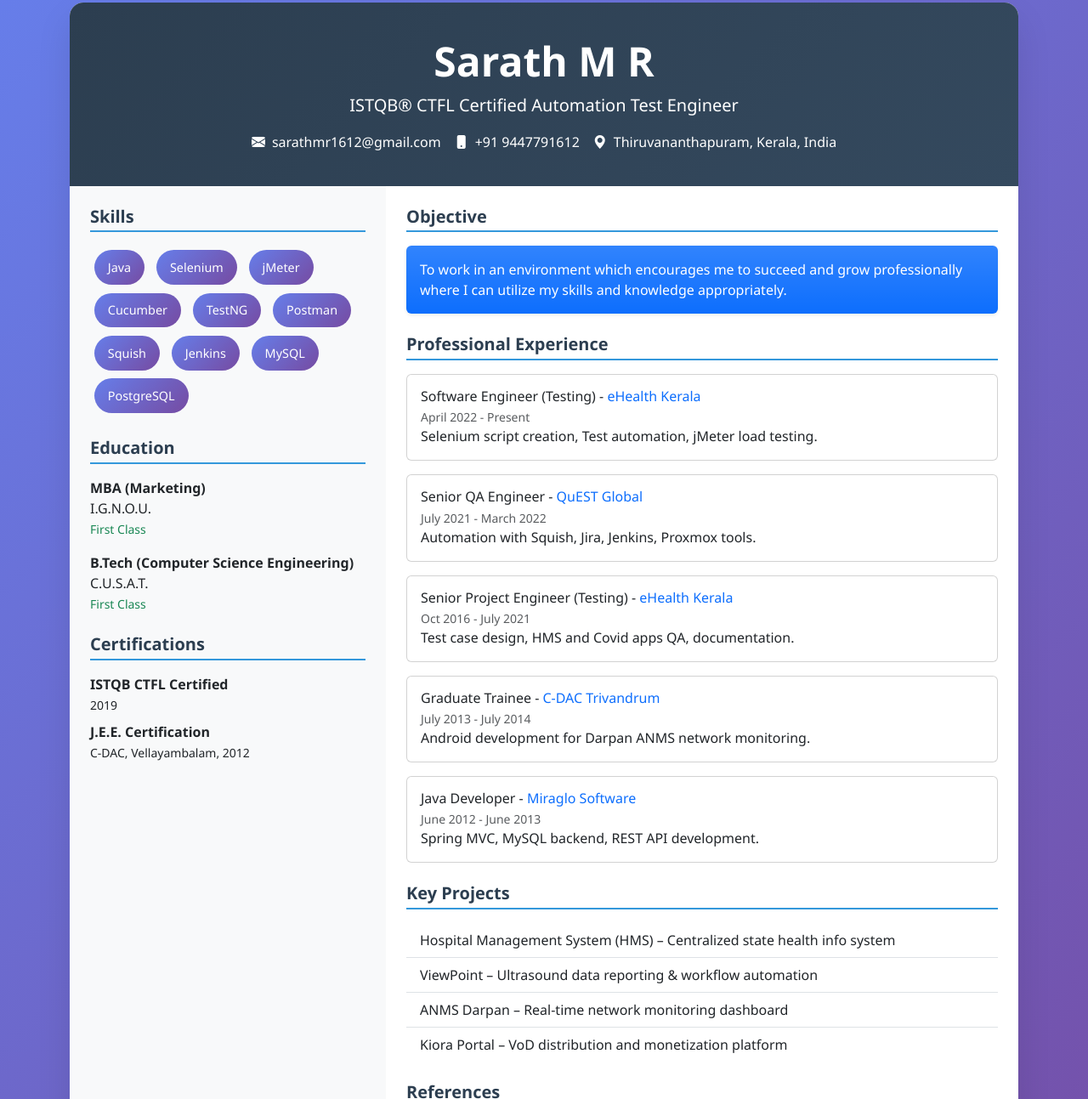
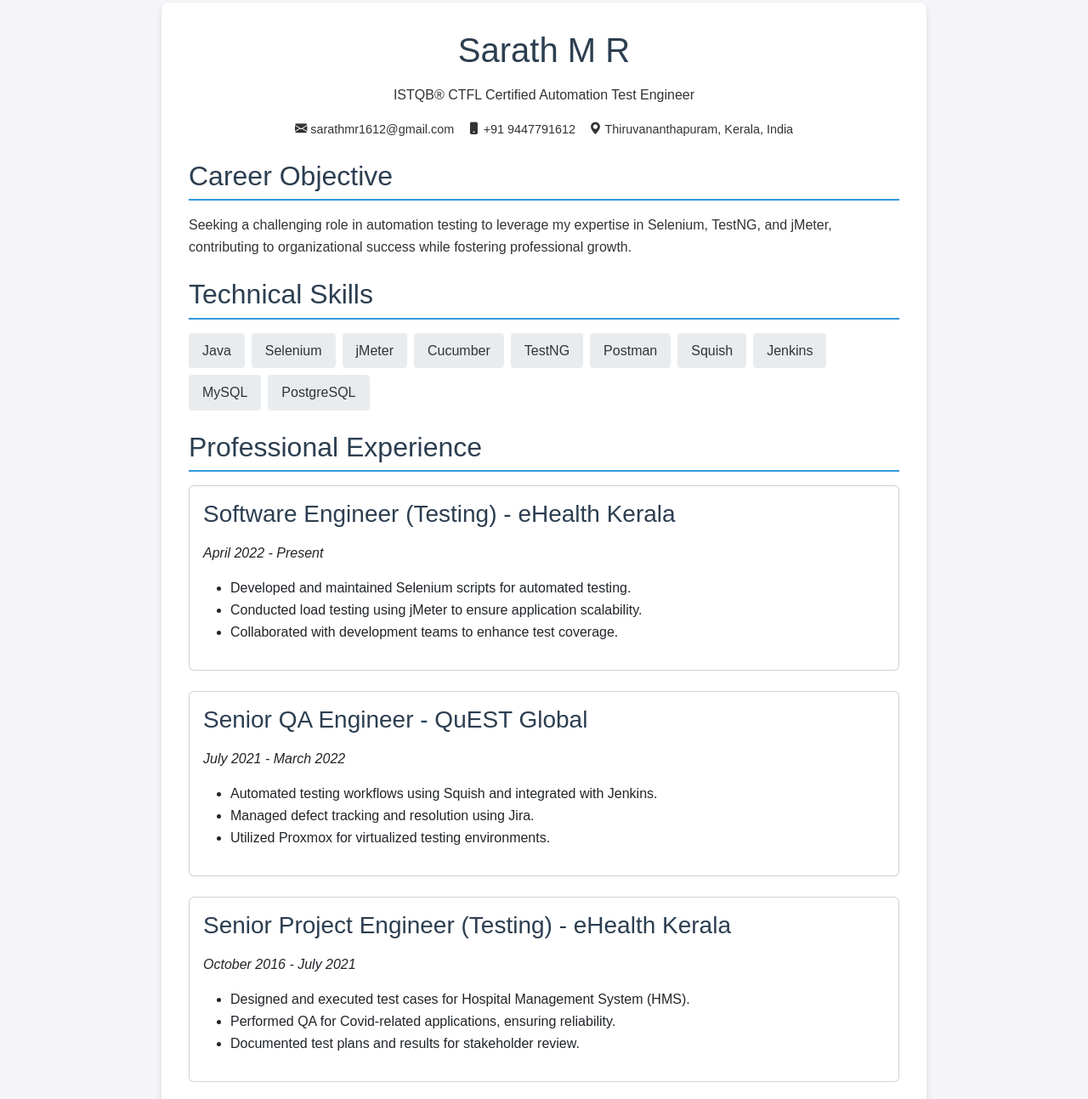
Before and after one commit to sarath1989mr/resume, a plain HTML site: page index.html in a window 1280 px wide. Shown: the part 29-1322 px from the top of the page at 85% size. Drawn offline with nearby package versions, Linux system fonts and the light colour scheme.

Commit message:
Update index.html
latest

```diff
--- a/index.html
+++ b/index.html
@@ -3,204 +3,204 @@
 <head>
   <meta charset="UTF-8" />
   <meta name="viewport" content="width=device-width, initial-scale=1.0" />
-  <title>Sarath M R - Automation Test Engineer</title>
-
+  <title>Sarath M R - Automation Test Engineer Resume</title>
   <!-- Bootstrap CSS -->
   <link href="https://cdn.jsdelivr.net/npm/bootstrap@5.3.3/dist/css/bootstrap.min.css" rel="stylesheet">
   <!-- Bootstrap Icons -->
   <link href="https://cdn.jsdelivr.net/npm/bootstrap-icons@1.10.5/font/bootstrap-icons.css" rel="stylesheet">
-
   <style>
     body {
-      background: linear-gradient(135deg, #667eea, #764ba2);
-      font-family: 'Segoe UI', Tahoma, Geneva, Verdana, sans-serif;
+      font-family: 'Arial', sans-serif;
+      background-color: #f4f4f9;
+      color: #333;
+      line-height: 1.6;
     }
-    .resume-card {
+    .resume-container {
+      max-width: 900px;
+      margin: 2rem auto;
       background: #fff;
-      border-radius: 1rem;
-      box-shadow: 0 20px 40px rgba(0, 0, 0, 0.1);
-      margin-top: 2rem;
-      overflow: hidden;
+      padding: 2rem;
+      border-radius: 0.5rem;
+      box-shadow: 0 4px 8px rgba(0, 0, 0, 0.1);
     }
-    .header {
-      background: linear-gradient(135deg, #2c3e50, #34495e);
-      color: #fff;
-      padding: 2.5rem;
-      text-align: center;
+    h1, h2, h3 {
+      color: #2c3e50;
+      margin-bottom: 1rem;
     }
-    .section-title {
+    h2 {
       border-bottom: 2px solid #3498db;
-      padding-bottom: 0.3rem;
+      padding-bottom: 0.5rem;
+    }
+    .contact-info {
+      font-size: 0.9rem;
       margin-bottom: 1rem;
-      font-weight: 600;
-      color: #2c3e50;
     }
-    .badge-skill {
-      background: linear-gradient(135deg, #667eea, #764ba2);
-      color: white;
-      padding: 0.6rem 1rem;
-      border-radius: 50rem;
-      font-size: 0.9rem;
-      margin: 0.3rem;
-      display: inline-block;
+    .skills-list {
+      list-style: none;
+      padding: 0;
+      display: flex;
+      flex-wrap: wrap;
+      gap: 0.5rem;
+    }
+    .skills-list li {
+      background: #e9ecef;
+      padding: 0.5rem 1rem;
+      border-radius: 0.25rem;
+    }
+    .experience-item, .education-item, .certification-item {
+      margin-bottom: 1.5rem;
     }
     .card-hover:hover {
-      transform: translateY(-5px);
-      transition: all 0.3s ease;
-      box-shadow: 0 15px 30px rgba(0,0,0,0.1);
+      transform: translateY(-3px);
+      transition: all 0.2s ease;
+      box-shadow: 0 6px 12px rgba(0, 0, 0, 0.1);
     }
   </style>
 </head>
 <body>
+  <div class="container resume-container">
+    <!-- Header -->
+    <header class="text-center mb-4">
+      <h1>Sarath M R</h1>
+      <p>ISTQB® CTFL Certified Automation Test Engineer</p>
+      <div class="contact-info d-flex justify-content-center flex-wrap gap-3">
+        <span><i class="bi bi-envelope-fill me-1"></i>sarathmr1612@gmail.com</span>
+        <span><i class="bi bi-phone-fill me-1"></i>+91 9447791612</span>
+        <span><i class="bi bi-geo-alt-fill me-1"></i>Thiruvananthapuram, Kerala, India</span>
+      </div>
+    </header>
 
-  <div class="container">
-    <div class="resume-card">
-      <!-- Header -->
-      <div class="header">
-        <h1 class="display-5 fw-bold">Sarath M R</h1>
-        <p class="lead">ISTQB® CTFL Certified Automation Test Engineer</p>
-        <div class="d-flex justify-content-center flex-wrap gap-3 mt-3">
-          <div><i class="bi bi-envelope-fill me-2"></i>sarathmr1612@gmail.com</div>
-          <div><i class="bi bi-phone-fill me-2"></i>+91 9447791612</div>
-          <div><i class="bi bi-geo-alt-fill me-2"></i>Thiruvananthapuram, Kerala, India</div>
-        </div>
-      </div>
+    <!-- Objective -->
+    <section class="mb-4">
+      <h2>Career Objective</h2>
+      <p>Seeking a challenging role in automation testing to leverage my expertise in Selenium, TestNG, and jMeter, contributing to organizational success while fostering professional growth.</p>
+    </section>
 
-      <!-- Main Content -->
-      <div class="row g-0">
-        <!-- Sidebar -->
-        <aside class="col-md-4 p-4 bg-light">
     <!-- Skills -->
     <section class="mb-4">
-            <h5 class="section-title">Skills</h5>
-            <div>
-              <span class="badge-skill">Java</span>
-              <span class="badge-skill">Selenium</span>
-              <span class="badge-skill">jMeter</span>
-              <span class="badge-skill">Cucumber</span>
-              <span class="badge-skill">TestNG</span>
-              <span class="badge-skill">Postman</span>
-              <span class="badge-skill">Squish</span>
-              <span class="badge-skill">Jenkins</span>
-              <span class="badge-skill">MySQL</span>
-              <span class="badge-skill">PostgreSQL</span>
+      <h2>Technical Skills</h2>
+      <ul class="skills-list">
+        <li>Java</li>
+        <li>Selenium</li>
+        <li>jMeter</li>
+        <li>Cucumber</li>
+        <li>TestNG</li>
+        <li>Postman</li>
+        <li>Squish</li>
+        <li>Jenkins</li>
+        <li>MySQL</li>
+        <li>PostgreSQL</li>
+      </ul>
+    </section>
+
+    <!-- Professional Experience -->
+    <section class="mb-4">
+      <h2>Professional Experience</h2>
+      <div class="experience-item card p-3 card-hover">
+        <h3>Software Engineer (Testing) - eHealth Kerala</h3>
+        <p><em>April 2022 - Present</em></p>
+        <ul>
+          <li>Developed and maintained Selenium scripts for automated testing.</li>
+          <li>Conducted load testing using jMeter to ensure application scalability.</li>
+          <li>Collaborated with development teams to enhance test coverage.</li>
+        </ul>
+      </div>
+      <div class="experience-item card p-3 card-hover">
+        <h3>Senior QA Engineer - QuEST Global</h3>
+        <p><em>July 2021 - March 2022</em></p>
+        <ul>
+          <li>Automated testing workflows using Squish and integrated with Jenkins.</li>
+          <li>Managed defect tracking and resolution using Jira.</li>
+          <li>Utilized Proxmox for virtualized testing environments.</li>
+        </ul>
+      </div>
+      <div class="experience-item card p-3 card-hover">
+        <h3>Senior Project Engineer (Testing) - eHealth Kerala</h3>
+        <p><em>October 2016 - July 2021</em></p>
+        <ul>
+          <li>Designed and executed test cases for Hospital Management System (HMS).</li>
+          <li>Performed QA for Covid-related applications, ensuring reliability.</li>
+          <li>Documented test plans and results for stakeholder review.</li>
+        </ul>
+      </div>
+      <div class="experience-item card p-3 card-hover">
+        <h3>Graduate Trainee - C-DAC Trivandrum</h3>
+        <p><em>July 2013 - July 2014</em></p>
+        <ul>
+          <li>Developed Android applications for Darpan ANMS network monitoring.</li>
+          <li>Contributed to real-time dashboard functionalities.</li>
+        </ul>
+      </div>
+      <div class="experience-item card p-3 card-hover hover">
+        <h3>Java Developer - Miraglo Software</h3>
+        <p><em>June 2012 - June 2013</em></p>
+        <ul>
+          <li>Built REST APIs using Spring MVC and integrated with MySQL.</li>
+          <li>Developed backend services for web applications.</li>
+        </ul>
       </div>
     </section>
 
     <!-- Education -->
     <section class="mb-4">
-            <h5 class="section-title">Education</h5>
-            <div class="mb-3">
-              <strong>MBA (Marketing)</strong><br>
-              I.G.N.O.U.<br>
-              <small class="text-success">First Class</small>
+      <h2>Education</h2>
+      <div class="education-item">
+        <h3>MBA (Marketing)</h3>
+        <p>I.G.N.O.U. - First Class</p>
       </div>
-            <div>
-              <strong>B.Tech (Computer Science Engineering)</strong><br>
-              C.U.S.A.T.<br>
-              <small class="text-success">First Class</small>
+      <div class="education-item">
+        <h3>B.Tech (Computer Science Engineering)</h3>
+        <p>C.U.S.A.T. - First Class</p>
       </div>
     </section>
 
     <!-- Certifications -->
-          <section>
-            <h5 class="section-title">Certifications</h5>
-            <div class="mb-2">
-              <strong>ISTQB CTFL Certified</strong><br><small>2019</small>
+    <section class="mb-4">
+      <h2>Certifications</h2>
+      <div class="certification-item">
+        <p>ISTQB CTFL Certified - 2019</p>
       </div>
-            <div>
-              <strong>J.E.E. Certification</strong><br>
-              <small>C-DAC, Vellayambalam, 2012</small>
-            </div>
-          </section>
-        </aside>
-
-        <!-- Content -->
-        <main class="col-md-8 p-4">
-          <!-- Objective -->
-          <section class="mb-4">
-            <h5 class="section-title">Objective</h5>
-            <p class="bg-primary bg-gradient text-white p-3 rounded shadow-sm">
-              To work in an environment which encourages me to succeed and grow professionally where I can utilize my skills and knowledge appropriately.
-            </p>
-          </section>
-
-          <!-- Experience -->
-          <section class="mb-4">
-            <h5 class="section-title">Professional Experience</h5>
-            <div class="card mb-3 p-3 card-hover">
-              <h6 class="mb-1">Software Engineer (Testing) - <span class="text-primary">eHealth Kerala</span></h6>
-              <small class="text-muted">April 2022 - Present</small>
-              <p class="mb-0">Selenium script creation, Test automation, jMeter load testing.</p>
-            </div>
-            <div class="card mb-3 p-3 card-hover">
-              <h6 class="mb-1">Senior QA Engineer - <span class="text-primary">QuEST Global</span></h6>
-              <small class="text-muted">July 2021 - March 2022</small>
-              <p class="mb-0">Automation with Squish, Jira, Jenkins, Proxmox tools.</p>
-            </div>
-            <div class="card mb-3 p-3 card-hover">
-              <h6 class="mb-1">Senior Project Engineer (Testing) - <span class="text-primary">eHealth Kerala</span></h6>
-              <small class="text-muted">Oct 2016 - July 2021</small>
-              <p class="mb-0">Test case design, HMS and Covid apps QA, documentation.</p>
-            </div>
-            <div class="card mb-3 p-3 card-hover">
-              <h6 class="mb-1">Graduate Trainee - <span class="text-primary">C-DAC Trivandrum</span></h6>
-              <small class="text-muted">July 2013 - July 2014</small>
-              <p class="mb-0">Android development for Darpan ANMS network monitoring.</p>
-            </div>
-            <div class="card mb-3 p-3 card-hover">
-              <h6 class="mb-1">Java Developer - <span class="text-primary">Miraglo Software</span></h6>
-              <small class="text-muted">June 2012 - June 2013</small>
-              <p class="mb-0">Spring MVC, MySQL backend, REST API development.</p>
+      <div class="certification-item">
+        <p>J.E.E. Certification - C-DAC, Vellayambalam, 2012</p>
       </div>
     </section>
 
-          <!-- Projects -->
+    <!-- Key Projects -->
     <section class="mb-4">
-            <h5 class="section-title">Key Projects</h5>
-            <ul class="list-group list-group-flush">
-              <li class="list-group-item">Hospital Management System (HMS) – Centralized state health info system</li>
-              <li class="list-group-item">ViewPoint – Ultrasound data reporting & workflow automation</li>
-              <li class="list-group-item">ANMS Darpan – Real-time network monitoring dashboard</li>
-              <li class="list-group-item">Kiora Portal – VoD distribution and monetization platform</li>
+      <h2>Key Projects</h2>
+      <ul>
+        <li><strong>Hospital Management System (HMS)</strong>: Centralized state health information system for streamlined hospital operations.</li>
+        <li><strong>ViewPoint</strong>: Ultrasound data reporting and workflow automation platform.</li>
+        <li><strong>ANMS Darpan</strong>: Real-time network monitoring dashboard for operational insights.</li>
+        <li><strong>Kiora Portal</strong>: Video-on-demand distribution and monetization platform.</li>
       </ul>
     </section>
 
     <!-- References -->
     <section>
-            <h5 class="section-title">References</h5>
+      <h2>References</h2>
       <div class="row g-3">
         <div class="col-md-6">
           <div class="card p-3 card-hover">
-                  <strong>Chithra P Mohan</strong><br>
-                  eHealth Kerala, Sr. Software Engineer<br>
-                  <a href="mailto:chithra045@gmail.com" class="text-decoration-none">📧 Email</a> |
-                  <a href="tel:8129099108" class="text-decoration-none">📱 8129099108</a>
+            <p><strong>Chithra P Mohan</strong><br>Senior Software Engineer, eHealth Kerala<br>
+            Email: chithra045@gmail.com<br>Phone: 8129099108</p>
           </div>
         </div>
         <div class="col-md-6">
           <div class="card p-3 card-hover">
-                  <strong>Rajaneesh</strong><br>
-                  Quest Global, Team Lead<br>
-                  <a href="mailto:rajaneeshbeck@gmail.com" class="text-decoration-none">📧 Email</a> |
-                  <a href="tel:8089096954" class="text-decoration-none">📱 8089096954</a>
+            <p><strong>Rajaneesh</strong><br>Team Lead, QuEST Global<br>
+            Email: rajaneeshbeck@gmail.com<br>Phone: 8089096954</p>
           </div>
         </div>
         <div class="col-md-6">
           <div class="card p-3 card-hover">
-                  <strong>Jayakrishnan Kunnath</strong><br>
-                  Ernst & Young, Associate Test Manager<br>
-                  <a href="mailto:jayakrishnan40u@gmail.com" class="text-decoration-none">📧 Email</a> |
-                  <a href="tel:9072876564" class="text-decoration-none">📱 9072876564</a>
+            <p><strong>Jayakrishnan Kunnath</strong><br>Associate Test Manager, Ernst & Young<br>
+            Email: jayakrishnan40u@gmail.com<br>Phone: 9072876564</p>
           </div>
         </div>
       </div>
     </section>
-        </main>
   </div>
-    </div>
-  </div>
-
   <!-- Bootstrap JS -->
   <script src="https://cdn.jsdelivr.net/npm/bootstrap@5.3.3/dist/js/bootstrap.bundle.min.js"></script>
 </body>
```
Lines whose indentation alone changed are shown as unchanged.
